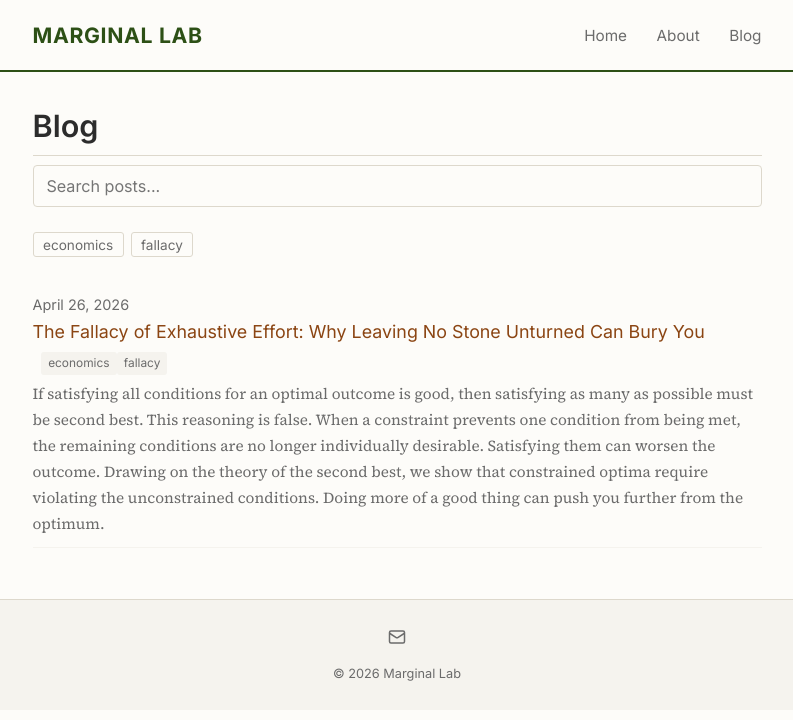
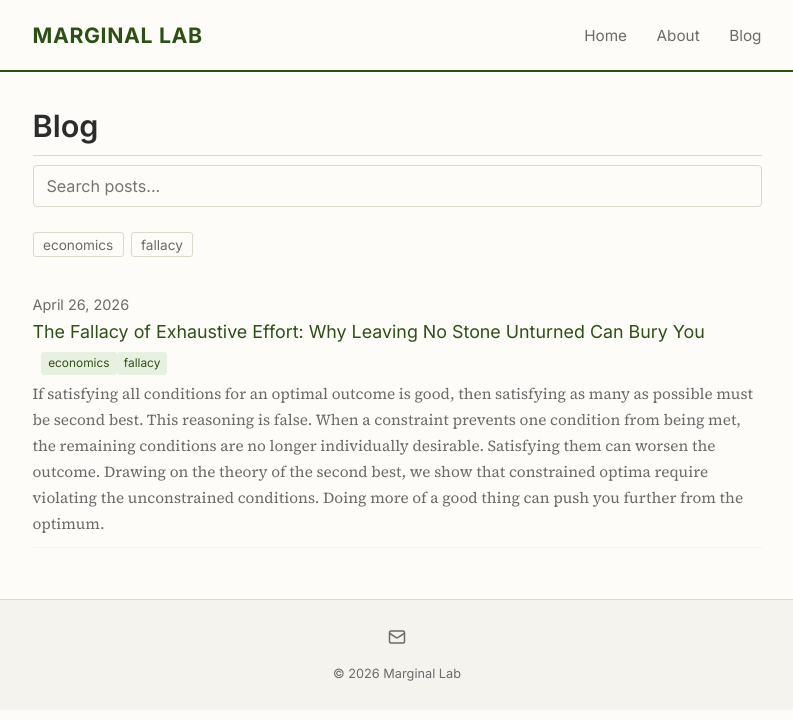
Before and after one commit to marginallabs/marginallabs.github.io, a Jekyll site: the page built from _pages/blog.md, in a window 1280 px wide. Shown: the top 720 px of the page, without its empty margins (243-1036 px from the left). Built offline with Jekyll 4.4.1, drawn with Linux system fonts in a browser that asks for light colours.

Commit message:
Use olive green for links, post titles, and category badges

```diff
--- a/assets/css/style.css
+++ b/assets/css/style.css
@@ -4,8 +4,8 @@
 :root {
   --color-text: #2c2c2c;
   --color-text-light: #6b6b6b;
-  --color-link: #8b4513;
-  --color-link-hover: #a0522d;
+  --color-link: #2d5016;
+  --color-link-hover: #3d6b22;
   --color-bg: #fdfcf9;
   --color-bg-alt: #f5f3ee;
   --color-accent: #2d5016;
@@ -279,6 +279,7 @@ th { background: var(--color-bg-alt); font-family: var(--font-heading); font-wei
 }
 .post-title-link {
   font-size: 1.05rem;
+  color: var(--color-accent);
 }
 .post-excerpt {
   font-family: var(--font-body);
@@ -311,8 +312,8 @@ th { background: var(--color-bg-alt); font-family: var(--font-heading); font-wei
 }
 .category-tag {
   display: inline-block;
-  background: var(--color-bg-alt);
-  color: var(--color-text-light);
+  background: #e8f0e2;
+  color: var(--color-accent);
   padding: 0.15em 0.6em;
   border-radius: 3px;
   font-size: 0.8rem;
```
